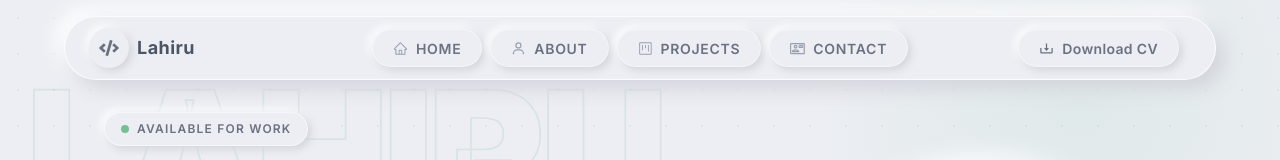
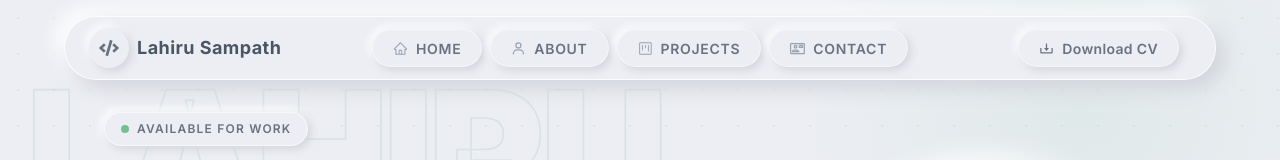
Before and after one commit to Lahirusampath2000/portfolio, a Next.js app: page / in a window 1280 px wide. Shown: the top 160 px of the page. Built offline with nearby package versions, Linux system fonts and the light colour scheme.

Commit message:
refactor navbar

```diff
--- a/components/Home/Navbar/Nav.tsx
+++ b/components/Home/Navbar/Nav.tsx
@@ -14,7 +14,7 @@ const Nav = ({ onMenuClick }: { onMenuClick?: () => void }) => {
           <div className="w-10 h-10 bg-[#eceef3] rounded-full flex items-center justify-center shadow-[3px_3px_8px_#d1d3da,-3px_-3px_8px_#ffffff]">
             <FaCode className="w-5 h-5 text-gray-500" />
           </div>
-          <span className="text-gray-600 font-bold text-lg tracking-wide leading-none">Lahiru</span>
+          <span className="text-gray-600 font-bold text-lg tracking-wide leading-none">Lahiru Sampath</span>
         </div>
 
         {/* NavLinks (Centered) */}
```
